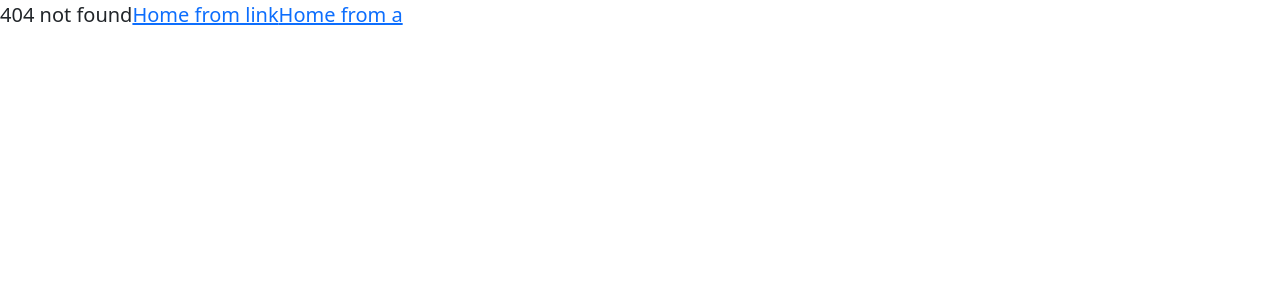
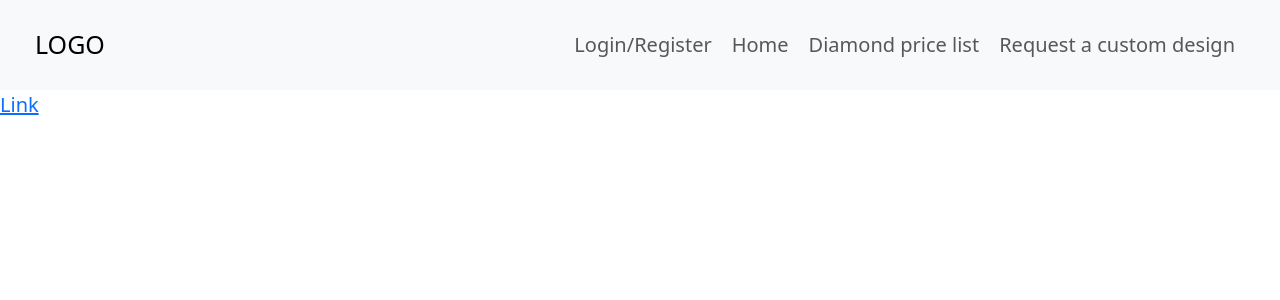
Before and after one commit to AnhNTSE183225/JPOS_FRONT, a React (Vite) app: page /build-your-own in a window 1280 px wide. Before the commit this address had no page. Shown: the top 300 px of the page. Built offline with nearby package versions, Linux system fonts and the light colour scheme.

Commit message:
Added premade pages

```diff
--- /dev/null
+++ b/src/components/BuildYourOwnNav.jsx
@@ -0,0 +1,13 @@
+import { Link } from 'react-router-dom';
+import '../../node_modules/bootstrap/dist/css/bootstrap.min.css';
+import '../../node_modules/bootstrap/dist/js/bootstrap.bundle';
+
+const BuildYourOwnNav = () => {
+    return (
+        <>
+            <Link to="/build-your-own/choose-diamond">Link</Link>
+        </>
+    );
+}
+
+export default BuildYourOwnNav;
--- /dev/null
+++ b/src/pages/FrameBuildYourOwn.jsx
@@ -0,0 +1,15 @@
+import '../../node_modules/bootstrap/dist/css/bootstrap.min.css';
+import 'bootstrap/dist/js/bootstrap.bundle';
+import { Outlet } from 'react-router-dom';
+import BuildYourOwnNav from '../components/BuildYourOwnNav';
+
+const FrameBuildYourOwn = () => {
+    return (
+        <>
+            <BuildYourOwnNav/>
+            <Outlet/>
+        </>
+    )
+}
+
+export default FrameBuildYourOwn;
--- a/src/pages/customer-request-details/PendingDesign.jsx
+++ b/src/pages/customer-request-details/PendingDesign.jsx
@@ -35,8 +35,6 @@
         }
     }
 
-    console.log(order);
-
     return (
         <>
             {
```
Also changed, not shown: src/main.jsx (+24 -2 lines), src/pages/build-your-own/ChooseDiamond.jsx (added, +12 -0 lines), src/pages/build-your-own/ChooseSetting.jsx (added, +11 -0 lines), src/pages/build-your-own/CompleteProduct.jsx (added, +11 -0 lines).
